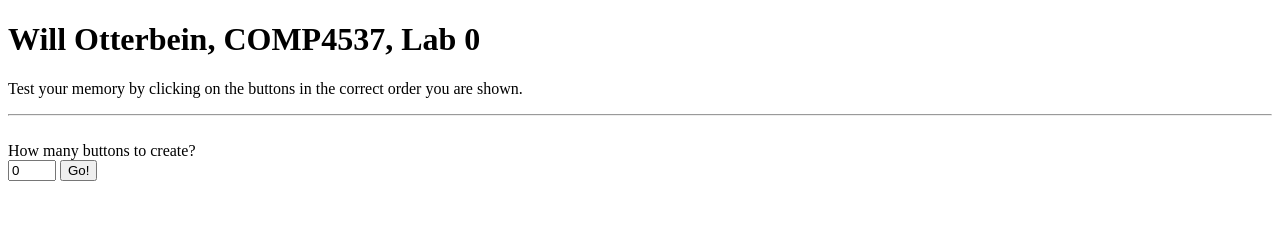
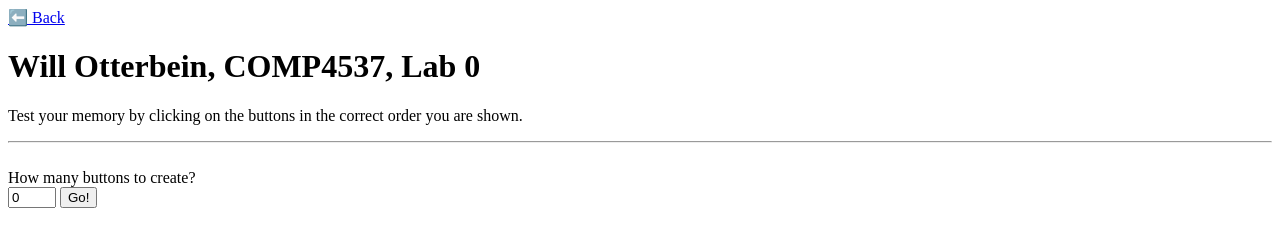
Before and after one commit to BetterLordWilliam/COMP4537_Lab_Server, a website with bundled scripts: page public/COMP4537/labs/0/index.html in a window 1280 px wide. Built offline with nearby package versions, Linux system fonts and the light colour scheme.

```diff
--- a/public/COMP4537/labs/0/index.html
+++ b/public/COMP4537/labs/0/index.html
@@ -7,6 +7,7 @@
         <link rel="stylesheet" href="./css/styles.css" />
     </head>
     <body>
+    <a href="../">⬅️ Back</a>
         <div id="defaultState">
             <header>
                 <h1>Will Otterbein, COMP4537, Lab 0</h1>
```
Also changed, not shown: public/COMP4537/labs/1/index.html (+1 -0 lines), public/COMP4537/labs/2/index.html (+1 -0 lines).
